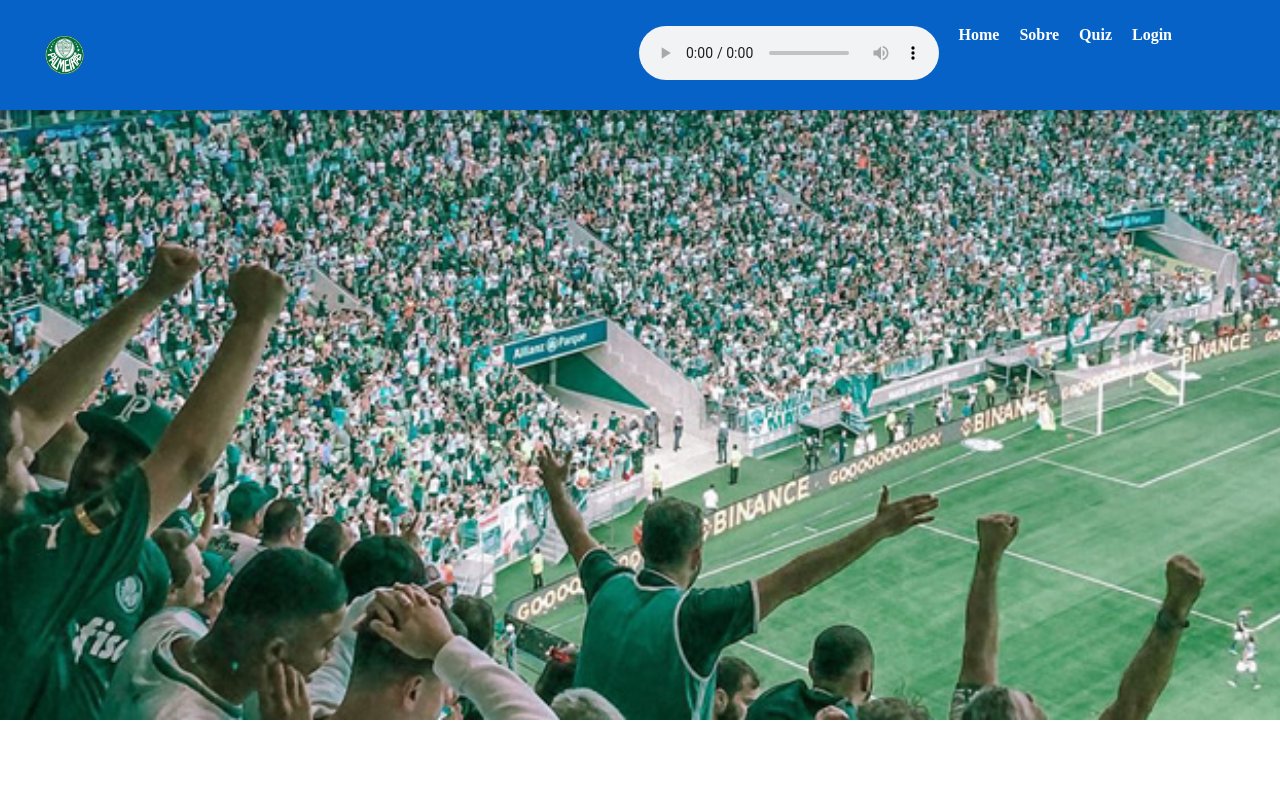
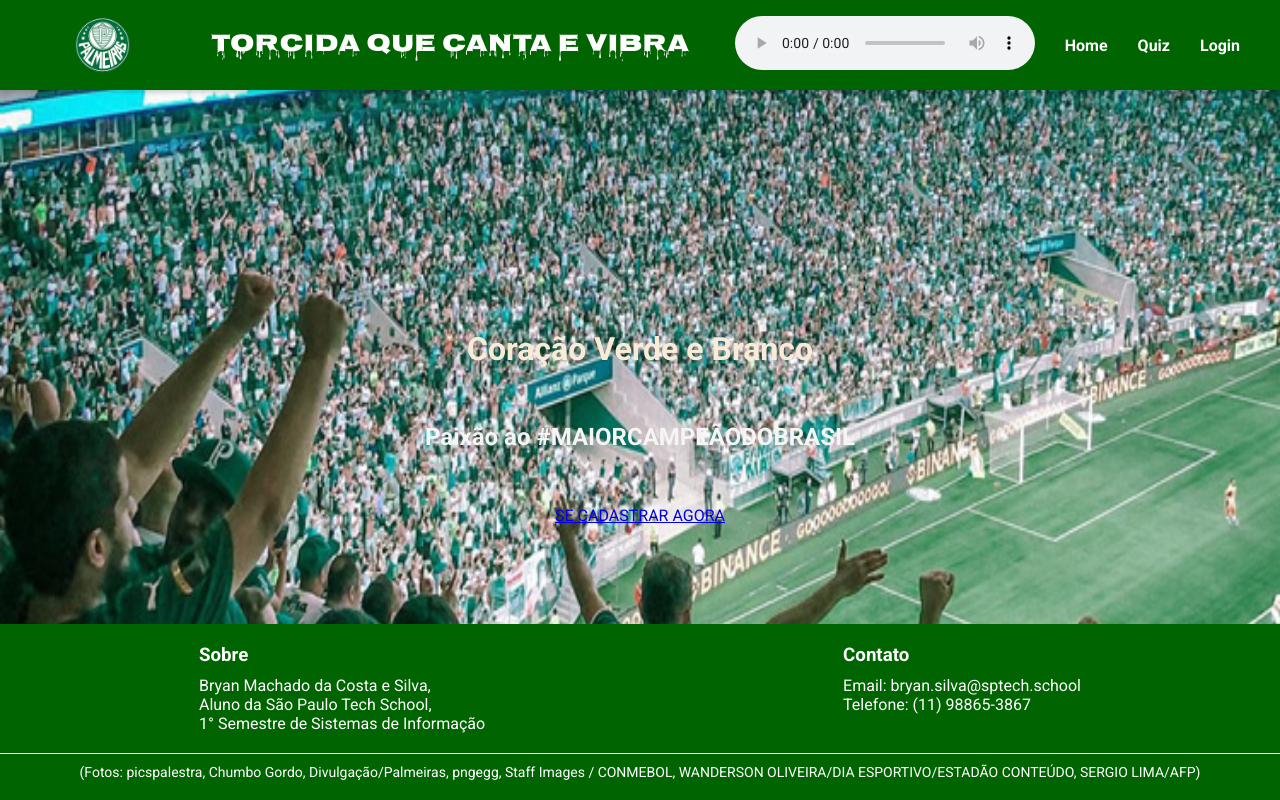
Before and after one commit to bmsis77/Projeto_Individual, a plain HTML site: page index.html in a window 1280 px wide. Drawn offline with Linux system fonts and the light colour scheme.

Commit message:
Finalizando quiz, login e cadastro, e desenvolvendo index.html

```diff
--- a/i.css
+++ b/i.css
@@ -1,53 +1,128 @@
-/* Adicionando margin e padding para garantir que o conteúdo da página ocupe a largura total */
-body {
+@import url('https://fonts.googleapis.com/css2?family=Roboto:ital,wght@0,100..900;1,100..900&display=swap');
+@import url('https://fonts.googleapis.com/css2?family=Nosifer&family=Roboto:ital,wght@0,100..900;1,100..900&display=swap');
+
+* {
     margin: 0;
     padding: 0;
-    background-image: url(torcida_13.jpg);
-    max-width: 100%;
-    height: 90vh;
-    background-repeat: no-repeat;
-    background-position:center center ;
-    background-size: cover;
+    font-family: 'Roboto', sans-serif;
 }
 
-/* Estilos para o header */
+.chamando {
+    position: absolute;
+    width: 100%;
+    height: 300px;
+    text-align: center;
+    top: 60%;
+    left: 50%;
+    transform: translate(-50%, -50%);
+}
+footer {
+    background-color: #006400;
+    color: white;
+    padding: 20px 0;
+    margin-top: auto;
+}
+
+.footer-container {
+    display: flex;
+    justify-content: space-around;
+    align-items: flex-start;
+    max-width: 1200px;
+    margin: 0 auto;
+    gap: 40px;
+}
+
+.footer-section h3 {
+    margin-bottom: 10px;
+    color: white;
+}
+
+.footer-section a {
+    color: white;
+    text-decoration: none;
+    margin-right: 5px;
+    transition: color 0.3s;
+}
+
+.footer-section a:hover {
+    color: white;
+}
+
+.footer-bottom {
+    text-align: center;
+    margin-top: 20px;
+    border-top: 1px solid white;
+    padding-top: 10px;
+    font-size: 14px;
+}
+
+.chamando h1 {
+    color: antiquewhite;
+    margin-bottom: 55px;
+    font-family: "Roboto", sans-serif;
+}
+
+.chamando h2 {
+    color: whitesmoke;
+    margin-bottom: 55px;
+    font-family: "Roboto", sans-serif;
+}
+
+
+
+body {
+    background-repeat: no-repeat;
+    background-position: center;
+    background-attachment: fixed;
+   background-image: url(images/torcida_13.jpg);
+    background-size: 100% 100%;
+       min-height: 100vh;
+    display: flex;
+    flex-direction: column;
+}
+main {
+    flex: 1;
+}
 header {
-    background-color: #0762C8;
+    background-color: #006400;
     padding: 10px 20px;
     color: white;
     box-shadow: 0 2px 5px rgba(0, 0, 0, 0.2);
-    position: fixed;
-    top: 0;
-    width: 100%; /* Garante que o header ocupe toda a largura da tela */
-    z-index: 1000;
 }
 
-/* Container do header, para manter a logo e o menu bem alinhados */
 .header-container {
     display: flex;
     justify-content: space-between;
     align-items: center;
-    width: 90%; /* Garante que o container ocupe toda a largura da tela */
+    max-width: 1200px;
+    margin: 0 auto;
 }
 
-/* Estilo da logo */
-.logo {
-    height: 50px;
+.vibra {
+    color: white;
+    font-size: 25px;
+    margin-bottom: 0;
+    font-family: "Nosifer", sans-serif;
+    font-weight: 400;
+    font-style: normal;
 }
 
-/* Adiciona margem superior para o conteúdo não ficar escondido atrás do header fixo */
-.container {
-    margin-top: 80px; /* Aumenta a distância entre o header fixo e o conteúdo */
+.logo {
+    height: 70px;
 }
 
-/* Estilos para o menu de navegação */
 nav ul {
     list-style: none;
     display: flex;
-    gap: 20px;
+    gap: 30px;
+    padding-top: 5px;
+    /* Espaço superior */
+    padding-bottom: 5px;
+    /* Espaço inferior */
+    display: flex;
+    align-items: center;
 }
 
-/* Estilos dos links do menu */
 nav ul li a {
     color: white;
     text-decoration: none;
@@ -55,7 +130,6 @@
     transition: color 0.3s ease;
 }
 
-/* Hover para mudar a cor do link */
 nav ul li a:hover {
     color: #ED145B;
 }
--- a/index.html
+++ b/index.html
@@ -9,23 +9,42 @@
 </head>
 
 <body>
-  <header>
+    <header>
         <div class="header-container">
-            <img src="palmeiras-removebg-preview.png" alt="Logo do Site" class="logo">
+            <img src="images/palmeiras-removebg-preview.png" alt="Logo do Site" class="logo">
+            <div class="vibra">Torcida Que Canta e Vibra</div>
             <nav>
                 <ul>
                     <div class="audio"><audio src="WhatsApp Audio 2025-05-10 at 01.05.48.mpeg" controls></audio></div>
                     <li><a href="index.html">Home</a></li>
-                    <li><a href="sobre.html">Sobre</a></li>
                     <li><a href="quiz.html">Quiz</a></li>
                     <li><a href="login.html">Login</a></li>
                 </ul>
             </nav>
         </div>
-    </header>
-    <footer>
+          </header>
+        <div class="chamando">
+            <h1>Coração Verde e Branco</h1>
+            <h2>Paixão ao
+                #MAIORCAMPEÃODOBRASIL</h2>
+                <a href="cadastro.html" target="_blank">SE CADASTRAR AGORA</a>
+        </div>
+   <footer>
+    <div class="footer-container">
+        <div class="footer-section">
+            <h3>Sobre</h3>
+            <p>Bryan Machado da Costa e Silva,<br>Aluno da São Paulo Tech School,<br>1° Semestre de Sistemas de Informação
+            </p>
+        </div>
 
-    </footer>
-</body>
-
+        <div class="footer-section">
+            <h3>Contato</h3>
+            <p>Email: bryan.silva@sptech.school</p>
+            <p>Telefone: (11) 98865-3867</p>
+        </div>
+    </div>
+    <div class="footer-bottom">
+        (Fotos: picspalestra, Chumbo Gordo, Divulgação/Palmeiras, pngegg, Staff Images / CONMEBOL, WANDERSON OLIVEIRA/DIA ESPORTIVO/ESTADÃO CONTEÚDO, SERGIO LIMA/AFP)
+    </div>
+</footer>
 </html>
--- a/quiztyle.css
+++ b/quiztyle.css
@@ -1,4 +1,5 @@
-@import url('https://fonts.googleapis.com/css2?family=Roboto:wght@400;700&display=swap');
+@import url('https://fonts.googleapis.com/css2?family=Roboto:ital,wght@0,100..900;1,100..900&display=swap');
+@import url('https://fonts.googleapis.com/css2?family=Nosifer&family=Roboto:ital,wght@0,100..900;1,100..900&display=swap');
 
 * {
     margin: 0;
@@ -35,15 +36,18 @@
     transition: all .4s ease-out;
     font-size: 18px;
     border-radius: 8px;
-    align-self: center; /* garante centralização no flex container */
+    align-self: center;
+    /* garante centralização no flex container */
 }
 
 #telaInicial {
     display: flex;
     flex-direction: column;
     align-items: center;
-    gap: 30px; /* espaço entre "Bem-Vindo" e botão */
-    margin-top: 30px; /* empurra tudo um pouco mais para baixo no card */
+    gap: 30px;
+    /* espaço entre "Bem-Vindo" e botão */
+    margin-top: 30px;
+    /* empurra tudo um pouco mais para baixo no card */
 }
 
 #btnIniciarQuiz:hover {
@@ -95,8 +99,13 @@
     justify-content: center;
     align-items: center;
     height: 100vh;
-    background-color: var(--success-dark);
-       overflow: hidden;}
+    background-image: url(images/poa.jpg);
+    background-repeat: no-repeat;
+    background-position: center;
+    background-attachment: fixed;
+    background-size: 100% 100%;
+    overflow: hidden;
+}
 
 .card {
     background-color: var(--new-white);
@@ -109,13 +118,21 @@
     align-items: center;
     gap: 20px;
     max-width: 600px;
-    width: 100%;
+    width: 98%;
 }
-
+.vibra {
+    color: white;
+    font-size: 25px;
+    margin-bottom: 0;
+    font-family: "Nosifer", sans-serif;
+    font-weight: 400;
+    font-style: normal;
+}
 .p {
     color: green;
     font-size: 40px;
-    margin-bottom:0; /* espaço abaixo do texto */
+    margin-bottom: 0;
+    /* espaço abaixo do texto */
 }
 
 #pontuacao img {
@@ -125,7 +142,7 @@
 }
 
 header {
-    background-color: #0762C8;
+    background-color: #006400;
     padding: 10px 20px;
     color: white;
     box-shadow: 0 2px 5px rgba(0, 0, 0, 0.2);
@@ -147,15 +164,23 @@
 .logo {
     height: 50px;
 }
+
 .container {
-    margin-top: 80px; /* aumenta a distância entre o header fixo e o conteúdo */
+    margin-top: 80px;
+    /* aumenta a distância entre o header fixo e o conteúdo */
 }
 
 
 nav ul {
     list-style: none;
     display: flex;
-    gap: 20px;
+    gap: 30px;
+    padding-top: 5px;
+    /* Espaço superior */
+    padding-bottom: 5px;
+    /* Espaço inferior */
+    display: flex;
+    align-items: center;
 }
 
 nav ul li a {
--- a/style.css
+++ b/style.css
@@ -1,4 +1,5 @@
 @import url('https://fonts.googleapis.com/css2?family=Roboto:ital,wght@0,100..900;1,100..900&display=swap');
+@import url('https://fonts.googleapis.com/css2?family=Nosifer&family=Roboto:ital,wght@0,100..900;1,100..900&display=swap');
 
 * {
     margin: 0;
@@ -10,17 +11,24 @@
     background-repeat: no-repeat;
     background-position: center;
     background-attachment: fixed;
-    background-image: url(fze-afpwaaiuyyo.webp);
+    background-image: url(images/fze-afpwaaiuyyo.webp);
     background-size: 100% 100%;
     overflow: hidden;
 }
 header {
-    background-color: #0762C8;
+    background-color: #006400;
     padding: 10px 20px;
     color: white;
     box-shadow: 0 2px 5px rgba(0, 0, 0, 0.2);
 }
-
+.vibra {
+    color: white;
+    font-size: 25px;
+    margin-bottom: 0;
+    font-family: "Nosifer", sans-serif;
+    font-weight: 400;
+    font-style: normal;
+}
 .header-container {
     display: flex;
     justify-content: space-between;
@@ -36,7 +44,11 @@
 nav ul {
     list-style: none;
     display: flex;
-    gap: 20px;
+    gap: 30px;
+       padding-top: 5px; /* Espaço superior */
+    padding-bottom: 5px; /* Espaço inferior */
+    display: flex;
+    align-items: center;
 }
 
 nav ul li a {
@@ -182,3 +194,31 @@
     border: 2px solid green;
     margin-left: 600px;
 }
+
+#opcoes {
+    width: 40%;
+    height: 20px;
+    border-radius: 8px;
+    border: 1px solid green;
+    background-color: var(--new-white);
+    padding-left: 10px;
+    font-size: 16px;
+    color: green;
+    transition: border-color 0.3s;
+     margin-top: 13px; /* Define o espaçamento */
+}
+
+#opcoes:hover {
+    border-color: var(--secondary-brand-color);
+}
+
+#opcoes:focus {
+    outline: none;
+    border-color: var(--primary-brand-color);
+}
+
+label[for="opcoes"] {
+    color: green; /* Muda para a cor definida no :root */
+    font-size: 16px; /* Aumenta um pouco o texto */
+
+}
```
Also changed, not shown: cadastro.html (+21 -6 lines), login.html (+2 -2 lines), quiz.html (+2 -2 lines), sobre.html (deleted, +0 -28 lines), dash.html (deleted), images/feliz.jpg (renamed from feliz.jpg), images/fze-afpwaaiuyyo.webp (renamed from fze-afpwaaiuyyo.webp), images/palmeiras-removebg-preview.png (renamed from palmeiras-removebg-preview.png), images/poa.jpg (added), images/seinao.jpg (renamed from seinao.jpg), images/torcida_13.jpg (renamed from torcida_13.jpg), images/triste.jpg (renamed from triste.jpg).
